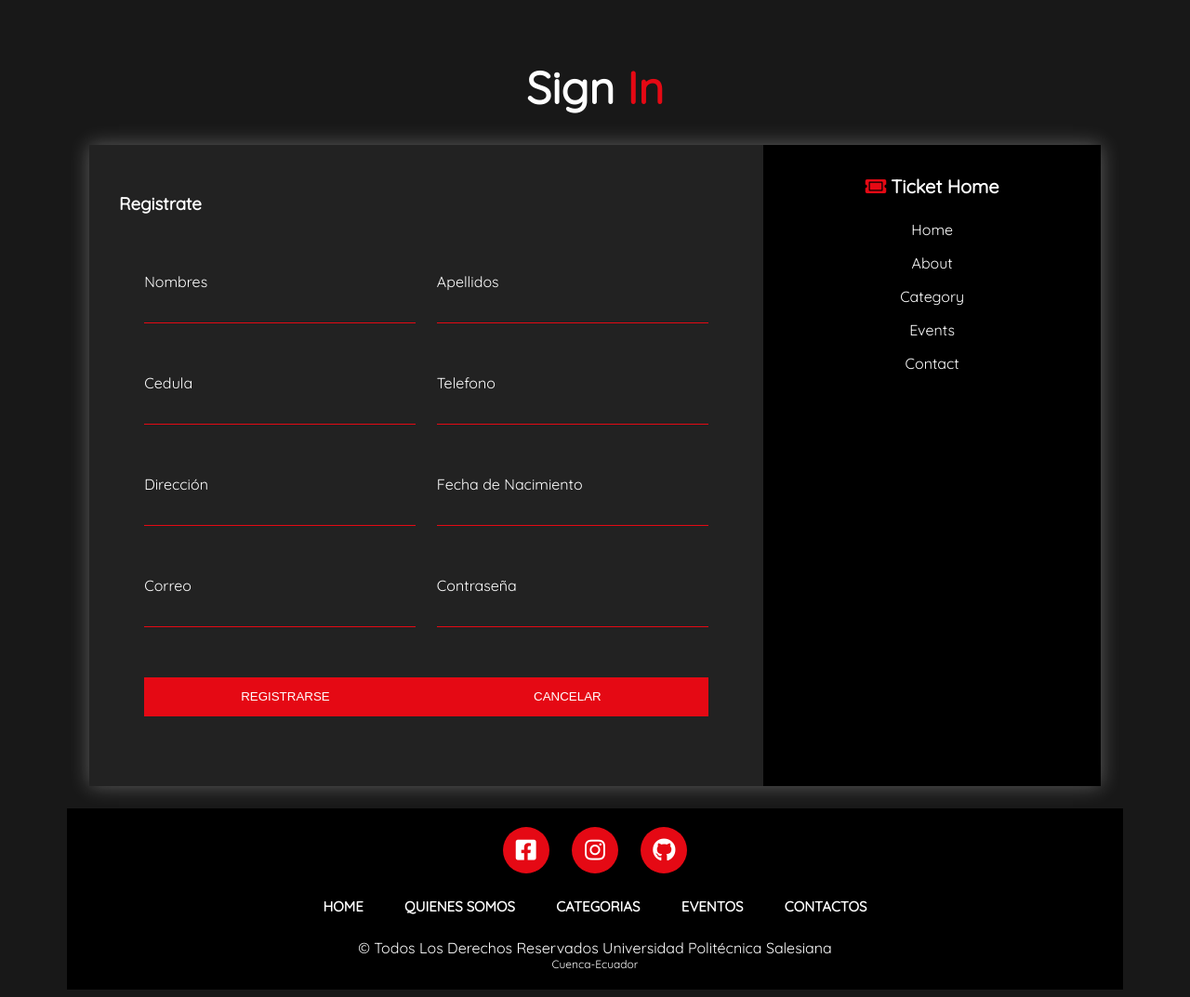
After one commit to damian1998/Proyecto_Hipermedial, a PHP site: page /registro.html in a window 1280 px wide. The commit adds this page. Shown: the whole page at 93% size. Run offline with PHP 8.4, Linux system fonts and the light colour scheme; some libraries are stand-ins or nearby versions.

Commit message:
Creando la pagina para registro

```diff
--- a/public/vista/css/styles.css
+++ b/public/vista/css/styles.css
@@ -332,6 +332,9 @@ body{
 	border: solid 1px rgb(229,9,20);
 }
 
+
+/*----Footer--*/
+
 .footer{
 	width: 100%;
 	height: auto;
--- /dev/null
+++ b/public/vista/css/styles_registro.css
@@ -0,0 +1,223 @@
+@import url('https://fonts.googleapis.com/css?family=Quicksand&display=swap');
+
+*{
+    box-sizing: border-box;
+}
+
+body{
+    background: #181818;
+    color: white;
+    font-family: 'Quicksand', sans-serif;
+    padding: 0 1.5em;
+}
+
+.content{
+    max-width: 1170px;
+    margin-left: auto;
+    margin-right: auto;
+    padding: 1.5em;
+}
+
+.logo{
+    text-align: center;
+    font-size: 3em;
+}
+
+.logo span{
+    color: rgb(229,9,20,1);
+}
+
+.contact-wrapper{
+    box-shadow: 0 0 20px 0 rgba(255,255,255,0.3);
+}
+
+.contact-wrapper > *{
+    padding: 1em;
+}
+
+.contact-form{
+    background: #222222;
+}
+
+.contact-form form{
+    margin: 0;
+    padding: 1em;
+}
+.contact-form form{
+    display: grid;
+    grid-template-columns: 1fr 1fr;
+}
+
+.contact-form .block{
+    display: grid;
+    grid-template-columns: 1fr 1fr;
+    grid-column:1 / 3;
+}
+
+.contact-form .button:hover,
+.contact-form .button:focus{
+    background: #d63031;
+    color: white;
+    transition: background-color: 1s ease-out;
+    outline: 0;
+}
+
+.contact-form form input,
+.contac-form form .button{
+    width: 100%;
+    padding: 0.7em;
+    border: none;
+    background: none;
+    border-bottom: 1px solid rgb(229,9,20,1);
+    outline: 0;
+    color: white;
+}
+
+.contact-form form p{
+    width: 100%;
+    padding: 0.7em;
+    outline: 0;
+    color: white;
+}
+
+.contact-form form .button{
+    background: rgb(229,9,20,1);
+    border: 0;
+    text-transform: uppercase;
+    padding: 1em;
+}
+
+.contact-info{
+    background: black;
+}
+
+.contact-info h4,
+.contact-info ul,
+.contact-info p{
+    text-align: center;
+    margin: 0 0 1rem 0;
+}
+
+.contact-info h4{
+	font-size: 20px;
+}
+
+.contact-info h4 i{
+	margin-right: 5px;
+}
+
+.contact-info ul{
+    list-style: none;
+    padding: 0;
+}
+
+.contact-info ul li{
+    padding: 0.5em;
+}
+
+.contact-info ul li a{
+	text-decoration: none;
+	color: white;
+}
+
+.contact-info ul li a:hover{
+	color: #b70e21;
+}
+
+/**pantallas grandes**/
+@media(min-width: 700px){
+    body{
+        padding: 0 4em;
+    }
+
+    .contact-wrapper{
+        display: grid;
+        grid-template-columns: 2fr 1fr;
+    }
+
+    .contact-wrapper > *{
+        padding: 2em;
+    }
+}
+
+/*----Footer--*/
+
+.footer{
+	width: 100%;
+	height: auto;
+	margin: auto;
+	background: black;
+	padding: 20px 0px;
+}
+
+.footer-social-icons{
+	width: 100%;
+	height: auto;
+	margin: auto;
+}
+.footer-social-icons ul{
+	margin: 0;
+	padding: 0;
+	text-align: center;
+}
+
+.footer-social-icons ul li{
+	display: inline-block;
+	width: 50px;
+	height: 50px;
+	margin: 0 10px;
+	border-radius: 100%;
+	background: rgb(229,9,20,1);
+}
+
+.footer-social-icons ul li a{
+	color: white;
+	font-size: 25px;
+}
+
+.footer-social-icons ul li a i{
+	line-height: 50px;
+}
+
+.footer-menu-one{
+	width: 100%;
+	height: auto;
+	margin: auto;
+	margin-top: 25px;
+}
+
+.footer-menu-one ul{
+	margin: 0px;
+	padding: 0px;
+	text-align: center;
+}
+
+.footer-menu-one ul li{
+	display: inline-block;
+	margin: 0px 20px;
+}
+
+.footer-menu-one ul li a{
+	font-size: 15px;
+	font-weight: 600;
+	color: white;
+	text-transform: uppercase;
+	text-decoration: none;
+}
+
+.footer-txt{
+	width: 100%;
+	height: auto;
+	margin: auto;
+	margin-top: 25px;
+}
+
+.footer-txt p{
+	text-align: center;
+	color: white;
+	margin: 0;
+}
+
+#f-min{
+	font-size: 12px;
+}
--- a/public/vista/index.html
+++ b/public/vista/index.html
@@ -31,7 +31,7 @@
 		</div>
 		<div class="rol">
 			<a href="" class="sesion"><i class="fas fa-sign-in-alt" id="inicio"><span>Iniciar Sesión</span></i></a>
-			<a href="" class="sesion"><i class="fas fa-user-plus" id="registro"><span>Registrate</span></i></a>
+			<a href="registro.html" class="sesion"><i class="fas fa-user-plus" id="registro"><span>Registrate</span></i></a>
 		</div>
 	</nav>
 	<section class="banner">
--- /dev/null
+++ b/public/vista/registro.html
@@ -0,0 +1,92 @@
+<!DOCTYPE html>
+<html lang="en">
+<head>
+    <meta charset="UTF-8">
+    <title>Registro</title>
+    <link rel="stylesheet" href="https://use.fontawesome.com/releases/v5.8.2/css/all.css" integrity="sha384-oS3vJWv+0UjzBfQzYUhtDYW+Pj2yciDJxpsK1OYPAYjqT085Qq/1cq5FLXAZQ7Ay" crossorigin="anonymous">
+    <link rel="stylesheet" href="css/styles_registro.css">
+    <script type="text/javascript" src="../controladores/js/validar_registro.js"></script>
+</head>
+<body>
+    <div class="content">
+        <h1 class="logo">Sign <span>In</span></h1>
+
+        <div class="contact-wrapper">
+            <div class="contact-form">
+                <h3>Registrate</h3>
+                <form action="controladores/crear_usuario.php" method="post" onsubmit="return validar()">
+                    <p>
+                        <label for="nombres">Nombres</label>
+                        <input type="text" name="nombres" id="nombres" onkeyup="validarLetras(this,'nombres')">
+                    </p>
+                    <p>
+                        <label for="apellidos">Apellidos</label>
+                        <input type="text" name="apellidos" id="apellidos" onkeyup="validarLetras(this,'apellidos')">
+                    </p>
+                    <p>
+                        <label for="cedula">Cedula</label>
+                        <input type="text" name="cedula" id="cedula" onkeyup="validarCedula();validarNumeros(this,'cedula')">
+                    </p>
+                    <p>
+                        <label for="telefono">Telefono</label>
+                        <input type="text" name="telefono" id="telefono" onkeyup="validarTelefono();validarNumeros(this,'telefono')">
+                    </p>
+                    <p>
+                        <label for="direccion">Dirección</label>
+                        <input type="text" name="direccion" id="direccion" onkeyup="validarLetras(this,'direccion')">
+                    </p>
+                    <p>
+                        <label for="fecha">Fecha de Nacimiento</label>
+                        <input type="text" name="fechaNacimiento" id="fechaNacimiento" onkeyup="validarFecha()">
+                    </p>
+                    <p>
+                        <label for="correo">Correo</label>
+                        <input type="text" name="correo" id="correo" onkeyup="validarCorreo()">
+                    </p>
+                    <p>
+                        <label for="contrasena">Contraseña</label>
+                        <input type="password" name="contrasena" id="contrasena">
+                    </p>
+                    <p class="block">
+                        <input type="submit" value="Registrarse" class="button" id="botonA">
+                        <input type="reset" value="Cancelar" class="button" onclick="limpiar()" id="botonB">
+                    </p>
+                </form>
+            </div>
+            <div class="contact-info">
+                <h4 class="logo"><i class="fas fa-ticket-alt" style="color: rgb(229,9,20,1)"></i>Ticket Home</h4>
+                <ul>
+                    <li><a href="index.html">Home</a></li>
+                    <li><a href="">About</a></li>
+                    <li><a href="">Category</a></li>
+                    <li><a href="">Events</a></li>
+                    <li><a href="">Contact</a></li>
+                </ul>
+            </div>
+        </div>
+    </div>
+    <footer class="footer">
+		<div class="footer-social-icons">
+			<ul>
+				<li><a href="" target="blank"><i class="fab fa-facebook-square"></i>
+				</a></li>
+				<li><a href="" target="blank"><i class="fab fa-instagram"></i></a></li>
+				<li><a href="" target="blank"><i class="fab fa-github"></i></a></li>
+			</ul>
+		</div>
+		<div class="footer-menu-one">
+			<ul>
+				<li><a href="#">Home</a></li>
+				<li><a href="">Quienes Somos</a></li>
+				<li><a href="">Categorias</a></li>
+				<li><a href="">Eventos</a></li>
+				<li><a href="">Contactos</a></li>
+			</ul>
+		</div>
+		<div class="footer-txt">
+			<p> &copy; Todos Los Derechos Reservados Universidad Politécnica Salesiana</p>
+			<p id="f-min">Cuenca-Ecuador</p>
+		</div>
+	</footer>
+</body>
+</html>
```
Also changed, not shown: public/controladores/js/validar_registro.js (added, +200 -0 lines).
